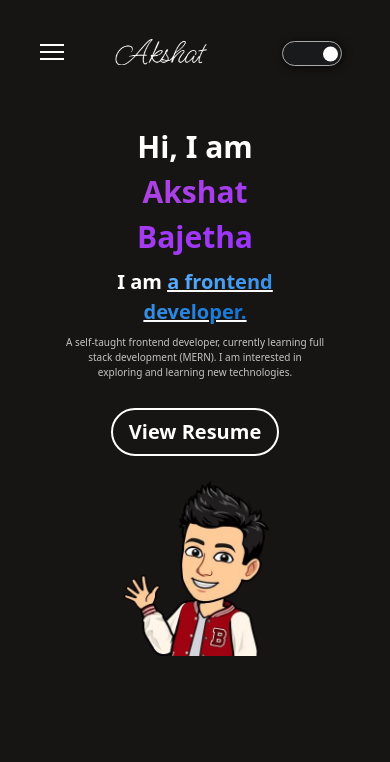
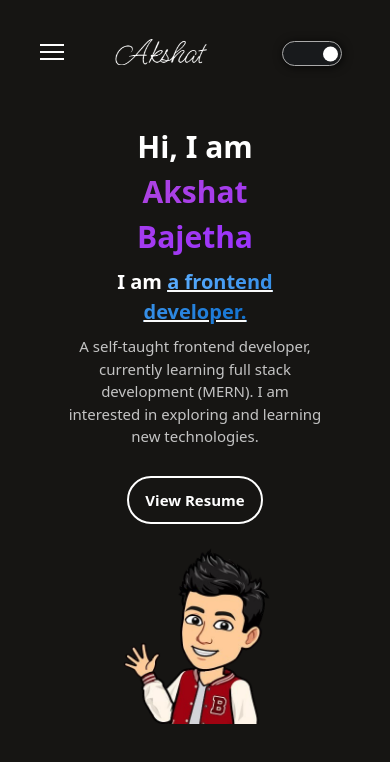
Before and after one commit to akshatbajetha/portfolio-website, a React (Vite) app: page / in a window 390 px wide. Shown: the top 762 px of the page. Built offline with nearby package versions, Linux system fonts and the light colour scheme.

Commit message:
Fix button size in home page

```diff
--- a/src/index.css
+++ b/src/index.css
@@ -226,6 +226,10 @@ nav{
     width: 300px;
   }
 
+  .glow-button{
+    font-size: 15px;
+  }
+
   .home-page{
     flex-direction: column;
     justify-content: start;
@@ -273,7 +277,7 @@ nav{
 
   .home-text{
     margin: 0px 20px;
-    font-size: 10px;
+    font-size: 15px;
   }
 
   .cards{
```
